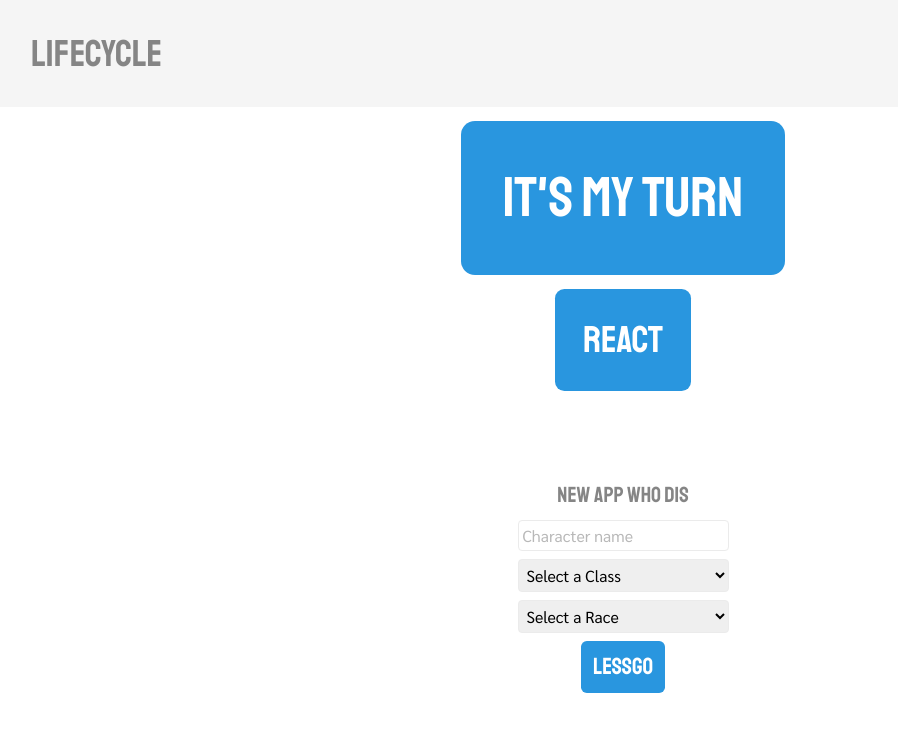
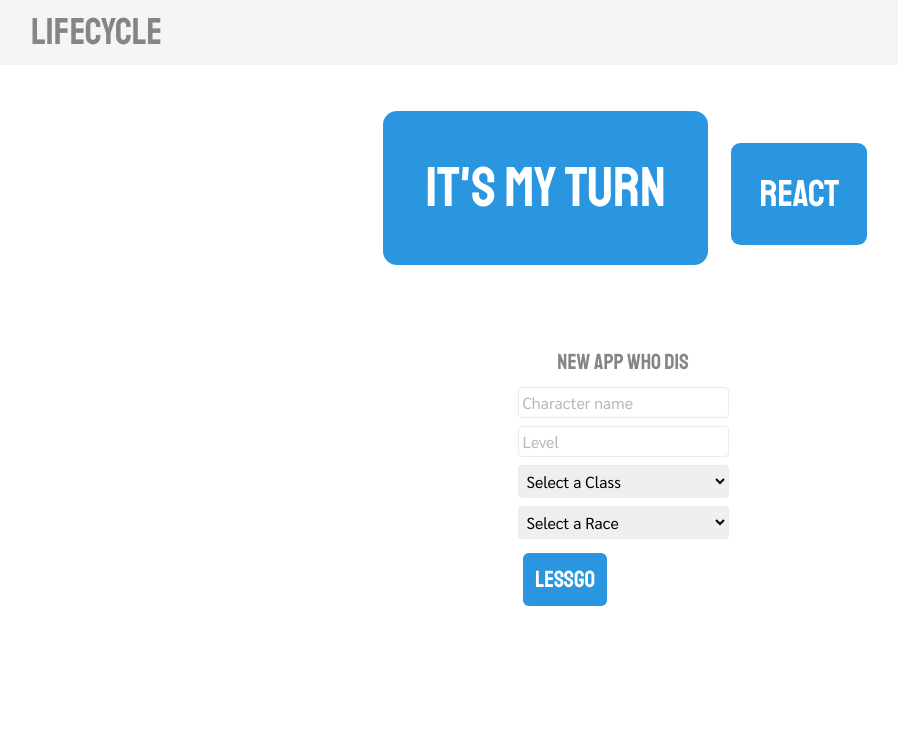
Before and after one commit to kenziebottoms/lifecycle, a React (Create React App) app: page / in a window 1280 px wide. Shown: the top 732 px of the page, without its empty margins (17-915 px from the left). Built offline with nearby package versions, Linux system fonts and the light colour scheme.

Commit message:
add character level to intro form

```diff
--- a/src/Conditions.js
+++ b/src/Conditions.js
@@ -9,7 +9,7 @@ const conditions = [
   'blind',
   'charmed',
   'deaf',
-  'fatiqued',
+  'fatigued',
   'frightened',
   'grappling',
   'incapacitated',
--- a/src/Header.js
+++ b/src/Header.js
@@ -1,15 +1,20 @@
-import React, { Component } from "react";
+import React, { Component } from 'react';
 
 class Header extends Component {
-  greeting(char) {
-    if (char && char.name) return <p>Welcome, {char.name}</p>;
-    return null;
+  greeting() {
+    if (!this.props.char || !this.props.char.name) return null;
+    return <p>Welcome, {this.props.char.name}</p>;
+  }
+  level() {
+    if (!this.props.char || !this.props.char.level) return null;
+    return <span class="badge">{this.props.char.level}</span>;
   }
   render() {
     return (
       <header className="header">
         <h1>Lifecycle</h1>
-        {this.greeting(this.props.char)}
+        {this.level()}
+        {this.greeting()}
       </header>
     );
   }
--- a/src/IntroForm.js
+++ b/src/IntroForm.js
@@ -19,6 +19,7 @@ class IntroForm extends Component {
       name: data.get('name'),
       class: data.get('class'),
       race: data.get('race'),
+      level: data.get('level'),
     };
     this.props.submit(char);
   }
@@ -29,6 +30,13 @@ class IntroForm extends Component {
         <form onSubmit={e => this.saveChar(e)} id="intro">
           <h3>New app who dis</h3>
           <input type="text" name="name" placeholder="Character name" />
+          <input
+            type="number"
+            min="1"
+            max="20"
+            name="level"
+            placeholder="Level"
+          />
           <ClassDropdown />
           <RaceDropdown />
           <button type="submit">Lessgo</button>
--- a/src/TurnControls.js
+++ b/src/TurnControls.js
@@ -13,7 +13,7 @@ class TurnControls extends Component {
     )
       return null;
     return (
-      <div>
+      <div id="turnControls">
         <button
           onClick={() => {
             this.props.activateTurn(turnStages.ACTION);
--- a/src/scss/App.scss
+++ b/src/scss/App.scss
@@ -41,7 +41,7 @@ a[target='blank'] {
 
 .app {
     width: 100%;
-    height: 100vh;
+    max-height: 100vh;
     display: grid;
     grid-template-rows: repeat(4, auto);
     >header {
@@ -52,6 +52,22 @@ a[target='blank'] {
         padding: 0 3rem;
         h1 {
             margin: 0.25em 0;
+            flex-grow: 3;
+            text-align: left;
+        }
+        span.badge {
+            background: $blue;
+            color: $white;
+            font-family: $headerFont;
+            font-size: 1.75rem;
+            display: block;
+            width: 2.65rem;
+            height: 2.65rem;
+            border-radius: 2.65rem;
+            text-align: center;
+            padding: 0.175em;
+            box-sizing: border-box;
+            margin-right: 0.65rem;
         }
     }
     >menu {
@@ -144,3 +160,8 @@ a[target='blank'] {
 .center {
     text-align: center;
 }
+
+#turnControls {
+    text-align: center;
+    margin: 2rem 0;
+}
--- a/src/scss/_forms.scss
+++ b/src/scss/_forms.scss
@@ -47,8 +47,8 @@ button {
     font-weight: 400;
     font-size: 1.25em;
     padding: 0.5em;
-    margin: 0.25em auto;
-    display: block;
+    margin: 0.25em;
+    display: inline-block;
     cursor: pointer;
     &:hover {
         background: $blue-hl;
```
Also changed, not shown: 1 other file (tests, documents, lock files or other folders).
